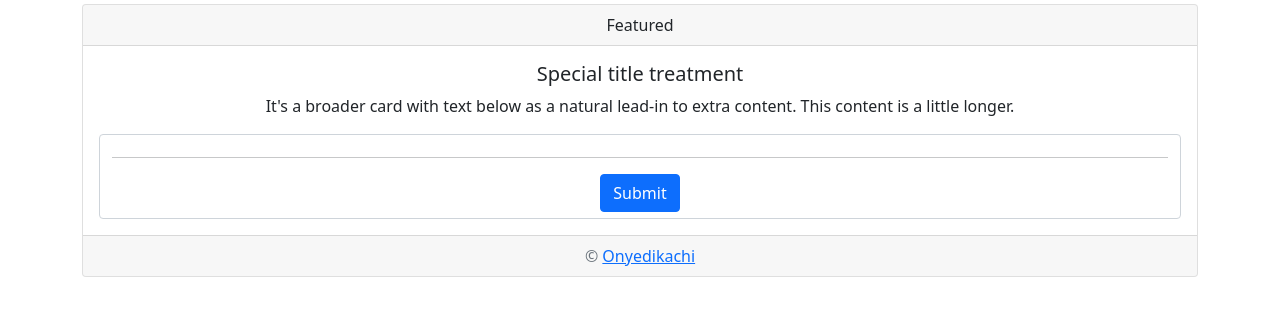
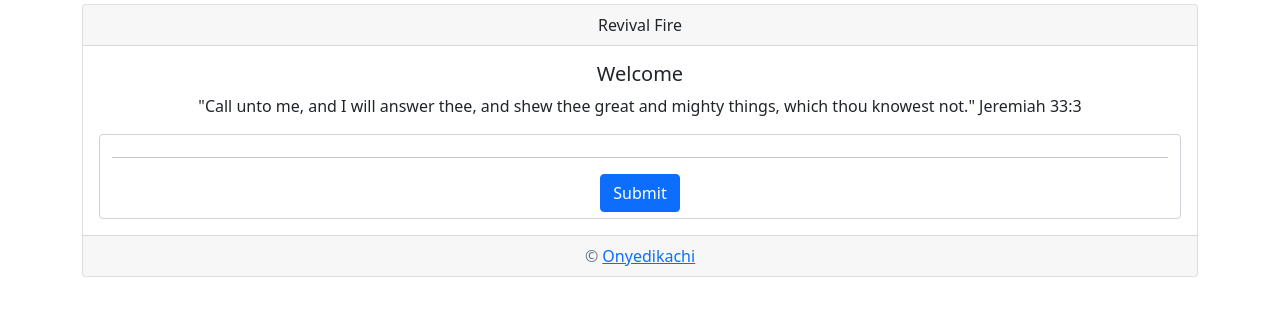
Before and after one commit to onyedikachi-david/dlcf-conf, a Django app: page / in a window 1280 px wide. Shown: the part 58-374 px from the top of the page. Run offline with Django 3.2, Linux system fonts and the light colour scheme; some libraries are stand-ins or nearby versions.

Commit message:
changes in home.html

```diff
--- a/dlcf/templates/pages/home.html
+++ b/dlcf/templates/pages/home.html
@@ -10,11 +10,12 @@
 
   <div class="card text-center">
   <div class="card-header">
-    Featured
+    Revival Fire
   </div>
   <div class="card-body">
-    <h5 class="card-title">Special title treatment</h5>
-    <p class="card-text">It's a broader card with text below as a natural lead-in to extra content. This content is a little longer.</p>
+    <h5 class="card-title">Welcome</h5>
+    <p class="card-text">"Call unto me, and I will answer thee, and shew thee great and mighty things, which thou knowest not." Jeremiah
+    33:3</p>
 {#    <a href="#" class="btn btn-primary">Go somewhere</a>#}
 
 <div hx-select=".form-control">
```
